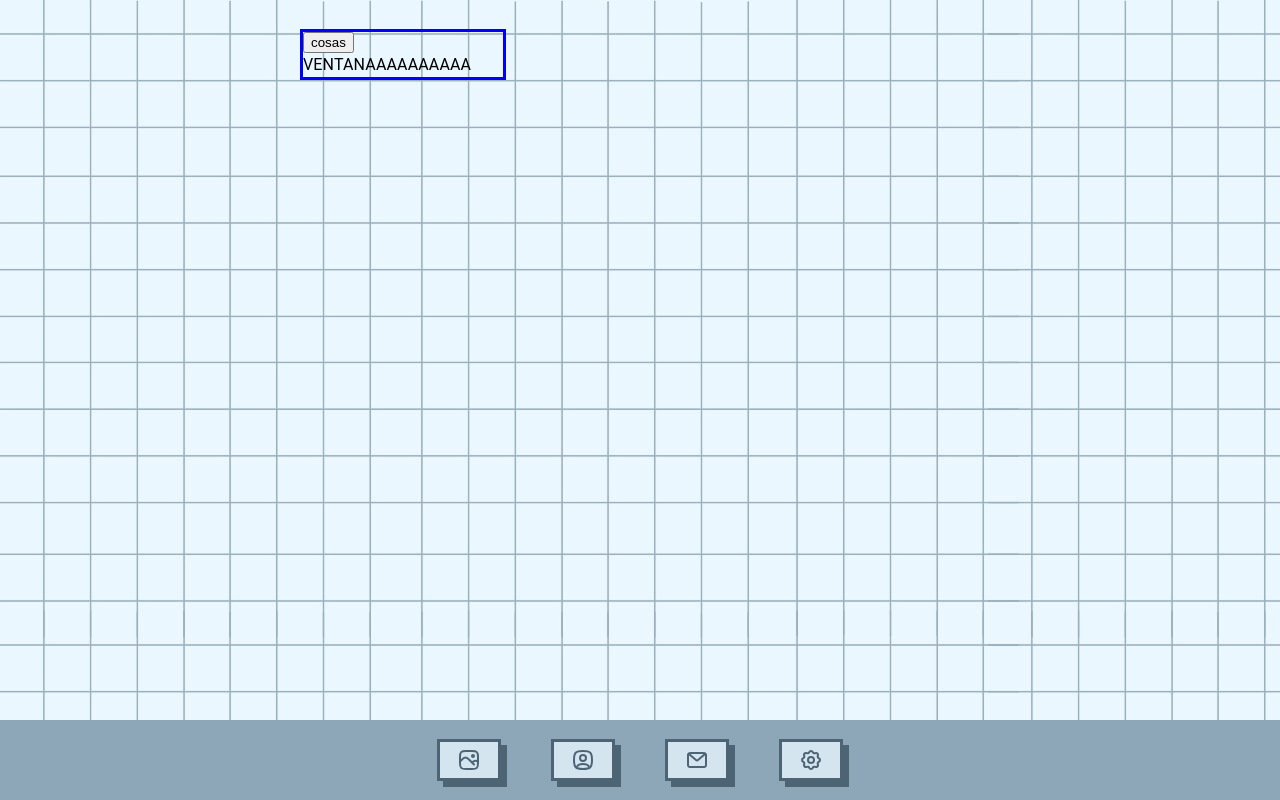
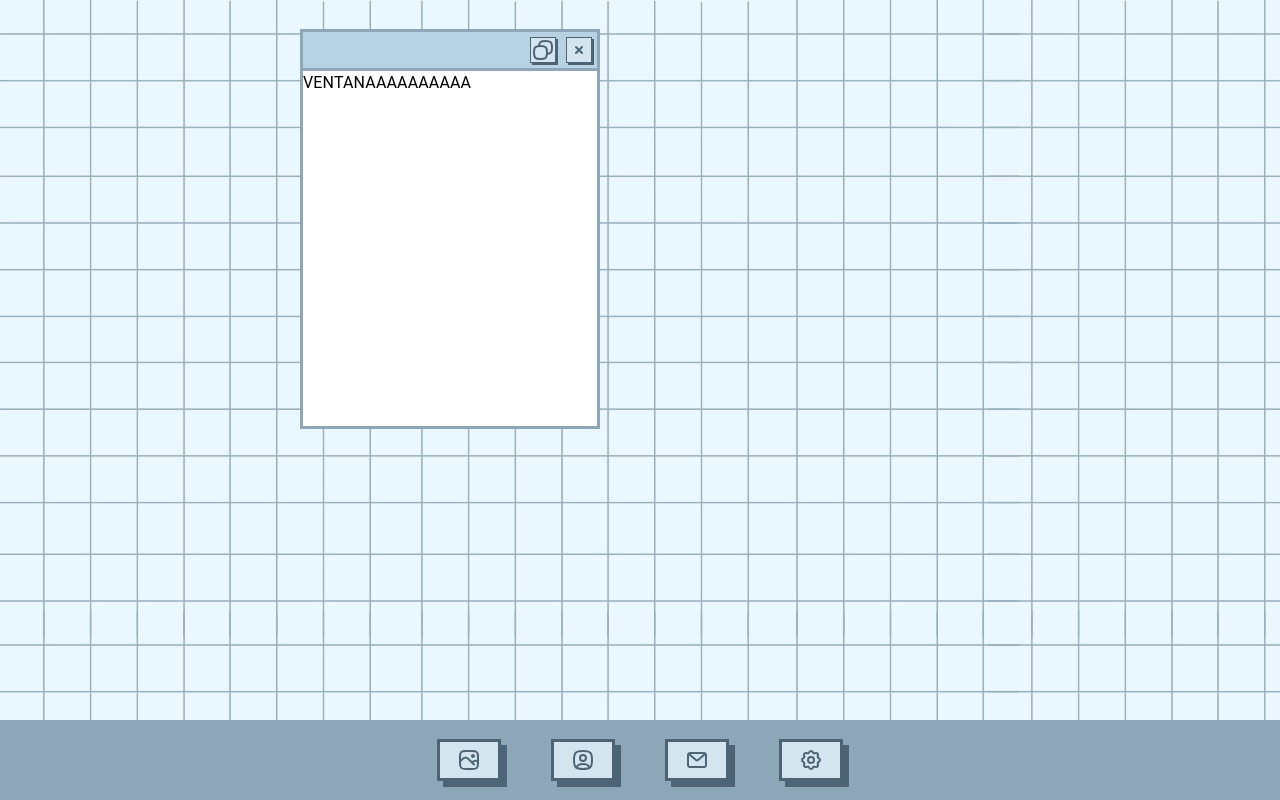
Before and after one commit to MalenaLuana/portfolio2025, a Next.js app in the folder portfolio-2025/: page / in a window 1280 px wide. Both pictures are taken after a click on the button 583 px from the left and 760 px from the top of the page. Built offline with nearby package versions, Linux system fonts and the light colour scheme.

Commit message:
maximize width

```diff
--- a/portfolio-2025/app/globals.css
+++ b/portfolio-2025/app/globals.css
@@ -3,3 +3,8 @@ body {
     margin: 0;
     padding: 0;
 }
+*,
+*::before,
+*::after {
+    box-sizing: border-box;
+}
--- a/portfolio-2025/app/page.tsx
+++ b/portfolio-2025/app/page.tsx
@@ -4,19 +4,7 @@ import { MainContainer } from "./styles";
 import { windows } from "./types";
 import { useWindows } from "@/context/windowsContext";
 import { ReactElement, useState } from "react";
-import {
-  DndContext,
-  useDraggable,
-  useSensor,
-  MouseSensor,
-  TouchSensor,
-  KeyboardSensor,
-  PointerActivationConstraint,
-  Modifiers,
-  useSensors,
-  type DragPendingEvent,
-  useDndMonitor,
-} from "@dnd-kit/core";
+import { DndContext } from "@dnd-kit/core";
 import { Draggable } from "@/components/Draggable";
 import { restrictToWindowEdges } from "@dnd-kit/modifiers";
 import { Coordinates } from "@dnd-kit/core/dist/types";
@@ -27,7 +15,7 @@ export default function Home() {
 
   const windowsComponents: Record<windows, ReactElement> = {
     [windows.user]: (
-      <div className="window-content">
+      <div>
         <Typography key={"key"}>VENTANAAAAAAAAAA</Typography>
       </div>
     ),
@@ -58,11 +46,10 @@ export default function Home() {
                 <Draggable
                   top={y}
                   left={x}
-                  axis={"horizontal"}
                   key={windowKey}
                   windowKey={windowKey}
                 >
-                  <div className="window">{windowsComponents[windowKey]}</div>
+                  {windowsComponents[windowKey]}
                 </Draggable>
               )
             );
--- a/portfolio-2025/app/styles.ts
+++ b/portfolio-2025/app/styles.ts
@@ -4,4 +4,5 @@ export const MainContainer = styled("div")({
   backgroundImage: "url(/images/cuadricula_back.jpg)",
   height: "90vh",
   position: "relative",
+  overflow: "hidden",
 });
--- a/portfolio-2025/components/Button/index.tsx
+++ b/portfolio-2025/components/Button/index.tsx
@@ -5,9 +5,18 @@ import { Icon } from "../Icon";
 import { playSound } from "@/utils/playSound";
 import { sounds } from "@/utils/playSound/types";
 
-export const Button = ({ label, icon, color, onClick }: IButton) => {
+export const Button = ({
+  label,
+  icon,
+  color,
+  onClick,
+  className,
+  onPointerDown,
+}: IButton) => {
   return (
     <ButtonStyled
+      onPointerDown={onPointerDown}
+      className={className}
       onMouseDown={() => playSound(sounds.buttonClick)}
       onClick={onClick}
     >
--- a/portfolio-2025/components/Button/types.ts
+++ b/portfolio-2025/components/Button/types.ts
@@ -1,9 +1,12 @@
 import { color } from "@/utils/constants";
 import { iconName } from "../Icon/types";
+import { PointerEventHandler } from "react";
 
 export interface IButton {
   label?: string;
   icon?: iconName;
   color?: color;
   onClick: () => void;
+  className?: string;
+  onPointerDown?: PointerEventHandler<HTMLButtonElement> | undefined;
 }
--- a/portfolio-2025/components/Draggable/index.tsx
+++ b/portfolio-2025/components/Draggable/index.tsx
@@ -1,8 +1,10 @@
 import React, { useState } from "react";
 import { useDraggable } from "@dnd-kit/core";
 import { IDraggable } from "./types";
-import { Container } from "./styles";
+import { ActionButton, Container, Content, TopHandler } from "./styles";
 import { CSS } from "@dnd-kit/utilities";
+import { useWindows } from "@/context/windowsContext";
+import { iconName } from "../Icon/types";
 
 export const Draggable = ({
   children,
@@ -15,26 +17,39 @@ export const Draggable = ({
     useDraggable({
       id: windowKey,
     });
-
+  const [maximize, setMaximized] = useState(false);
+  const { toggleWindow } = useWindows();
   return (
     <Container
+      left={left}
+      top={top}
+      maximized={maximize}
       ref={setNodeRef}
       style={
         {
           ...style,
           position: "absolute",
-          top,
-          left,
+          top: maximize ? 0 : top,
+          left: maximize ? 0 : left,
           "--translate-x": `${transform?.x ?? 0}px`,
           "--translate-y": `${transform?.y ?? 0}px`,
           transform: isDragging ? CSS.Translate.toString(transform) : "none",
         } as React.CSSProperties
       }
     >
-      <button {...listeners} {...attributes}>
-        cosas
-      </button>
-      {children}
+      <TopHandler {...listeners} {...attributes}>
+        <ActionButton
+          onPointerDown={(e) => e.stopPropagation()}
+          onClick={() => setMaximized(!maximize)}
+          icon={iconName.maximize}
+        />
+        <ActionButton
+          onPointerDown={(e) => e.stopPropagation()}
+          onClick={() => toggleWindow(windowKey, false)}
+          icon={iconName.close}
+        />
+      </TopHandler>
+      <Content>{children}</Content>
     </Container>
   );
 };
--- a/portfolio-2025/components/Draggable/styles.ts
+++ b/portfolio-2025/components/Draggable/styles.ts
@@ -1,6 +1,46 @@
+import { color } from "@/utils/constants";
 import { styled } from "@mui/material";
+import { Button } from "../Button";
 
-export const Container = styled("div")(() => ({
-  border: "solid blue",
-  width: "200px",
+export const Container = styled("div")<{
+  maximized: boolean;
+  top: number;
+  left: number;
+}>(({ maximized, left, top }) => ({
+  border: "solid 3px",
+  borderColor: color.primary500,
+  width: maximized ? "100%" : "300px",
+  height: maximized ? "100%" : "400px",
+  transition: `width 0.2s ease-in-out, height 0.2s ease-in-out, ${
+    top == 0 && left == 0 ? "top 0.1s ease,left 0.1s ease" : ""
+  }`,
+  overflow: "hidden",
 }));
+
+export const TopHandler = styled("div")(() => ({
+  borderBottom: "solid 3px",
+  borderColor: color.primary500,
+  background: color.primary300,
+  width: "100%",
+  display: "flex",
+  justifyContent: "flex-end",
+  gap: "10px",
+  padding: "5px 5px",
+}));
+export const Content = styled("div")(() => ({
+  width: "100%",
+  height: "100%",
+  background: color.white500,
+}));
+export const ActionButton = styled(Button)(() => ({
+  border: "solid 1px",
+  background: color.primary100,
+  boxShadow: `2px 2px 0px ${color.primary700} `,
+  padding: 0,
+  minWidth: 0,
+  ":hover": {
+    background: color.primary300,
+    transform: "none",
+    boxShadow: `2px 2px 0px ${color.primary700} `,
+  },
+}));
--- a/portfolio-2025/components/Droppable/styles.ts
+++ /dev/null
@@ -1,5 +0,0 @@
-import { styled } from "@mui/material";
-
-export const Container = styled("div")(() => ({
-  border: "solid red",
-}));
--- a/portfolio-2025/components/Droppable/types.ts
+++ /dev/null
@@ -1,5 +0,0 @@
-import { ReactNode } from "react";
-
-export interface IDroppable {
-  children: ReactNode;
-}
--- a/portfolio-2025/components/Icon/types.ts
+++ b/portfolio-2025/components/Icon/types.ts
@@ -12,4 +12,6 @@ export enum iconName {
   image = "image",
   mail = "mail",
   userSquare = "user-square",
+  close = "close",
+  maximize = "maximize",
 }
--- a/portfolio-2025/context/windowsContext.tsx
+++ b/portfolio-2025/context/windowsContext.tsx
@@ -17,10 +17,9 @@ export const WindowsProvider = ({ children }: { children: ReactNode }) => {
   });
 
   const toggleWindow = (windowName: windows, value: boolean) => {
-    setOpenWindows((prev) => ({
-      ...prev,
+    setOpenWindows({
       [windowName]: value,
-    }));
+    });
   };
 
   return (
```
Also changed, not shown: portfolio-2025/components/Droppable/index.tsx (deleted, +0 -12 lines), portfolio-2025/public/icons/close.svg (added), portfolio-2025/public/icons/maximize.svg (added).
